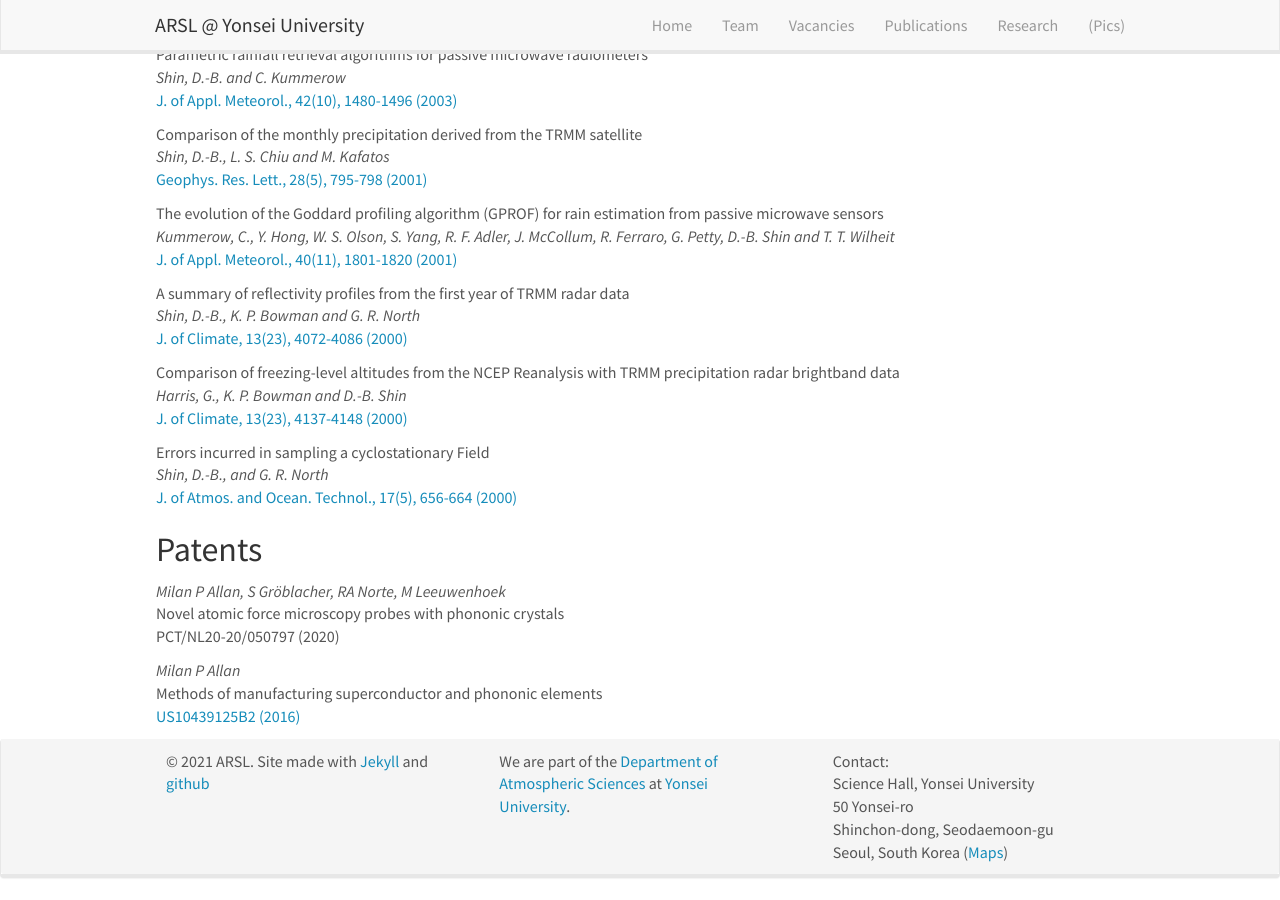
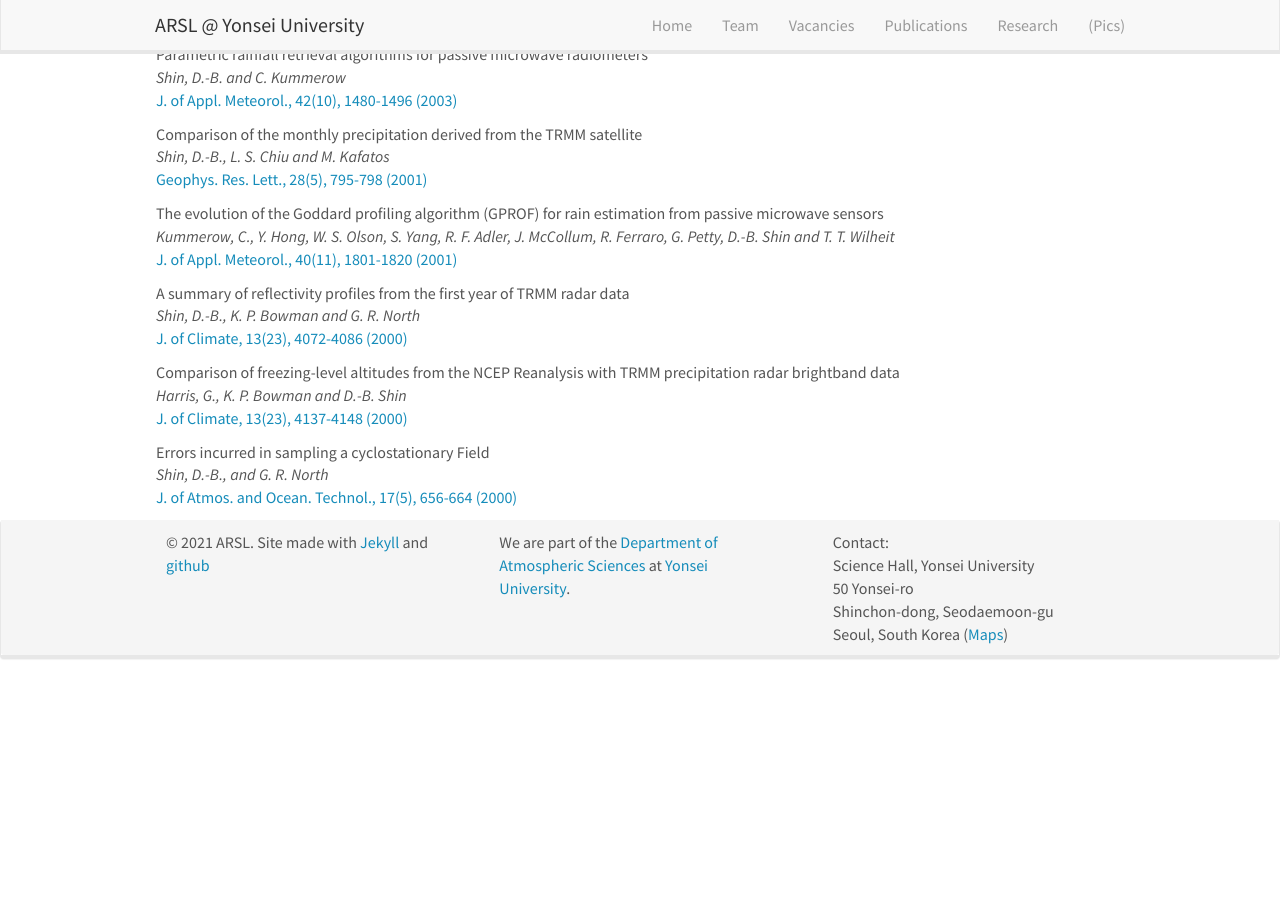
Before and after one commit to roo2003/roo2003.github.io, a Jekyll site: the page built from _pages/publications.md, in a window 1280 px wide and 900 px high, scrolled down 2693 px. Built offline with Jekyll 4.4.1, drawn with Linux system fonts in a browser that asks for light colours; nearby versions of some CDN libraries; after the commit the page ends 3374 px from its top, so only the background shows below that; some of the changed text lies outside the part shown.

Commit message:
Initial commit of Jekyll blog

```diff
--- a/_pages/publications.md
+++ b/_pages/publications.md
@@ -10,7 +10,7 @@ permalink: /publications/
 # Publications
 
 ## Group highlights
-(For a full list of publications and patents see [below](#full-list-of-publications))
+(For a full list of publications see [below](#full-list-of-publications))
 
 {% assign number_printed = 0 %}
 {% for publi in site.data.publist %}
@@ -58,8 +58,3 @@ permalink: /publications/
   <em>{{ publi.authors }} </em><br /><a href="{{ publi.link.url }}">{{ publi.link.display }}</a>
 
 {% endfor %}
-
-## Patents
-<em>Milan P Allan, S Gröblacher, RA Norte, M Leeuwenhoek</em><br />Novel atomic force microscopy probes with phononic crystals<br /> PCT/NL20-20/050797 (2020)
-
-<em>Milan P Allan</em><br /> Methods of manufacturing superconductor and phononic elements <br /> <a href="https://patents.google.com/patent/US10439125B2/en?inventor=Milan+ALLAN&oq=inventor:(Milan+ALLAN)">US10439125B2 (2016)</a>
```
